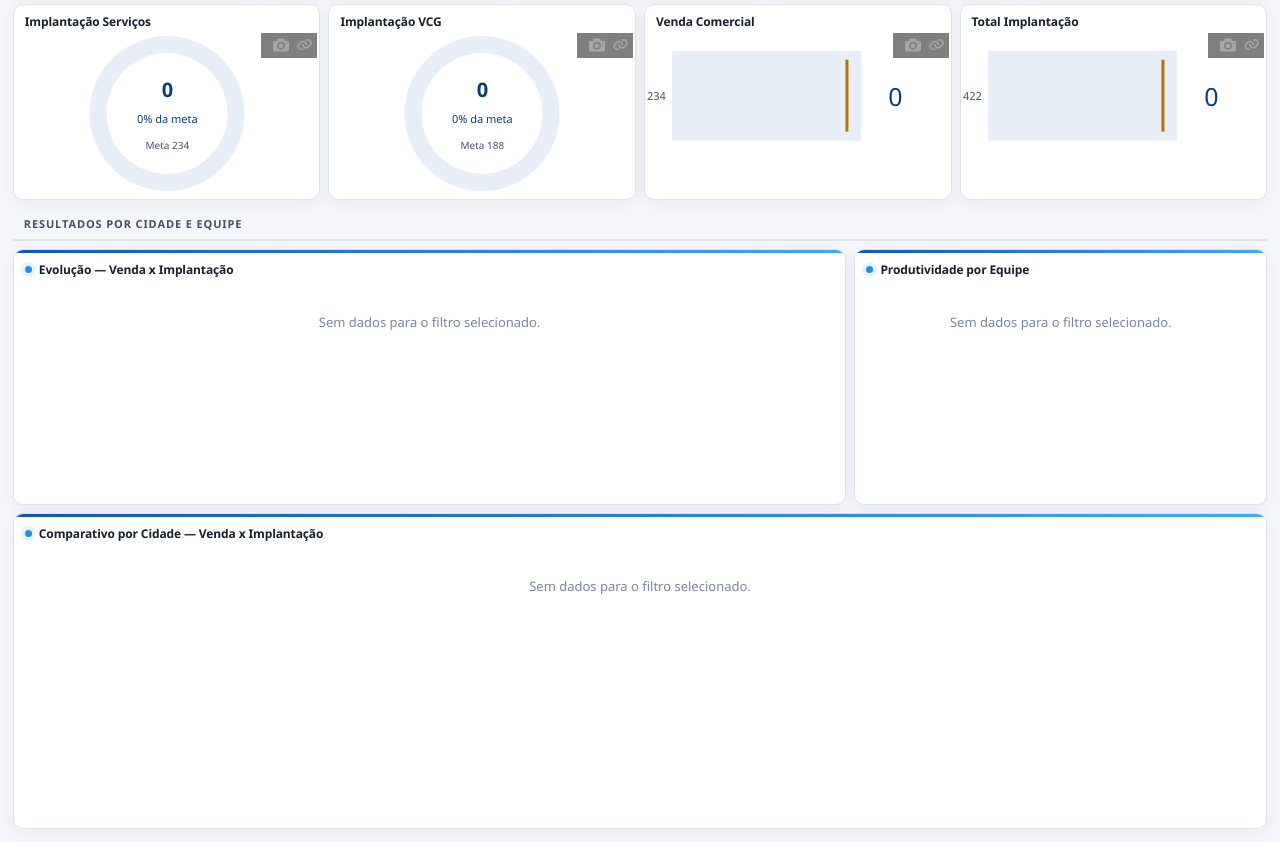
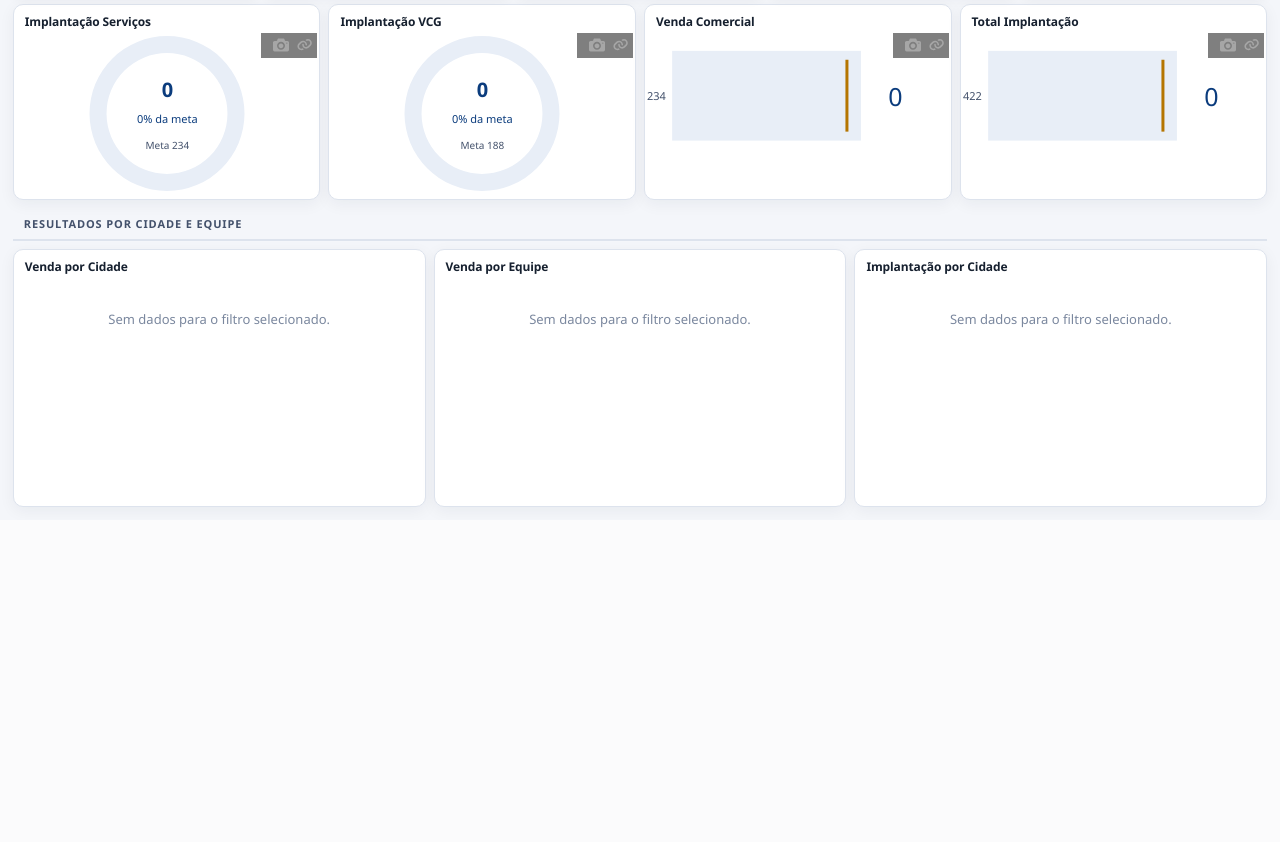
Before and after one commit to analistafjp-design/dashboard-aegea, a FastAPI app: page / in a window 1280 px wide. Shown: the part 394-1236 px from the top of the page. After the commit the page ends 906 px from the top, so only its background shows below. Run offline with FastAPI, Linux system fonts and the light colour scheme; data that the repository does not hold is empty.

Commit message:
Restaura rankings simples na página principal

```diff
--- a/app/config.py
+++ b/app/config.py
@@ -32,7 +32,7 @@ class Config:
     # O atualizador do Windows compara esta versao com o servidor que ja esta
     # aberto. Quando o codigo do painel muda, uma versao diferente garante que
     # o processo antigo seja encerrado e reiniciado antes de abrir o navegador.
-    APP_VERSAO = "1.5.0"
+    APP_VERSAO = "1.6.0"
     DEBUG = _env("DEBUG", "false").lower() in ("1", "true", "yes")
 
     BASE_DIR = BASE_DIR
--- a/frontend/static/css/tema.css
+++ b/frontend/static/css/tema.css
@@ -650,12 +650,9 @@ html[data-tema="escuro"] .indicador-faixa strong { color: #82b8ff; }
 }
 
 .grade-roscas { display: grid; grid-template-columns: repeat(4, minmax(0, 1fr)); gap: 8px; padding: 0; }
-.grade-analises-home {
-  display: grid; grid-template-columns: repeat(12, minmax(0, 1fr)); gap: 8px; padding: 0;
+.grade-rankings-home {
+  display: grid; grid-template-columns: repeat(3, minmax(0, 1fr)); gap: 8px; padding: 0;
 }
-.visual-simples--tendencia { grid-column: span 8; }
-.visual-simples--equipes { grid-column: span 4; }
-.visual-simples--cidades { grid-column: 1 / -1; }
 .visual-simples {
   min-width: 0; background: var(--surface); border: 1px solid var(--border); border-radius: 10px;
   box-shadow: 0 4px 16px rgba(16,32,61,.055); overflow: hidden;
@@ -664,23 +661,10 @@ html[data-tema="escuro"] .indicador-faixa strong { color: #82b8ff; }
   margin: 0; padding: 9px 11px 2px; color: var(--text); text-align: left;
   font-size: 12px; font-weight: 700; line-height: 1.25;
 }
-.grade-analises-home .visual-simples { position: relative; }
-.grade-analises-home .visual-simples::before {
-  content: ""; position: absolute; inset: 0 0 auto; height: 3px;
-  background: linear-gradient(90deg, #1257b8, #3fa9f5); z-index: 2;
-}
-.grade-analises-home .visual-simples h2 {
-  display: flex; align-items: center; gap: 7px; padding-top: 12px;
-}
-.grade-analises-home .visual-simples h2::before {
-  content: ""; width: 7px; height: 7px; flex: 0 0 7px; border-radius: 50%;
-  background: #258fe0; box-shadow: 0 0 0 4px rgba(37,143,224,.1);
-}
 .grafico { min-height: 245px; }
 .grafico--compacto { min-height: 168px; }
 .grafico--alto { min-height: 340px; }
-.grafico--analise { min-height: 225px; }
-.grafico--cidades { min-height: 285px; }
+.grafico--ranking { min-height: 230px; }
 .visual-simples--bullet .grafico--compacto { min-height: 142px; }
 .visual-simples--bullet { align-self: stretch; }
 .faixa-titulo {
@@ -761,8 +745,8 @@ html[data-tema="escuro"] .programacao-resumo strong { color: #82b8ff; }
   .titulo-faixa h1 { grid-column: 1; grid-row: 1; }
   .titulo-faixa__resumo, .titulo-faixa__numero { justify-self: center; }
   .titulo-faixa__numero { grid-row: 2; }
-  .visual-simples--tendencia { grid-column: span 7; }
-  .visual-simples--equipes { grid-column: span 5; }
+  .grade-rankings-home { grid-template-columns: repeat(2, minmax(0, 1fr)); }
+  .grade-rankings-home .visual-simples:last-child { grid-column: 1 / -1; }
   .termos-insights { grid-template-columns: repeat(2, minmax(0, 1fr)); }
 }
 
@@ -784,16 +768,15 @@ html[data-tema="escuro"] .programacao-resumo strong { color: #82b8ff; }
   .indicador-faixa:last-child:nth-child(odd) { grid-column: 1 / -1; }
   .grade-roscas, .grade-termos, .grade-programacao,
   .programacao-resumo { grid-template-columns: 1fr; }
-  .grade-analises-home { grid-template-columns: 1fr; }
-  .visual-simples--tendencia, .visual-simples--equipes, .visual-simples--cidades { grid-column: 1; }
+  .grade-rankings-home { grid-template-columns: 1fr; }
+  .grade-rankings-home .visual-simples:last-child { grid-column: 1; }
   .grade-termos .visual-simples--largo, .grade-termos .visual-simples--cidade,
   .grade-termos .visual-simples--total { grid-column: span 1; }
   .termos-insights { grid-template-columns: 1fr; }
   .grafico { min-height: 260px; }
   .grafico--compacto { min-height: 220px; }
   .grafico--alto { min-height: 320px; }
-  .grafico--analise { min-height: 250px; }
-  .grafico--cidades { min-height: 330px; }
+  .grafico--ranking { min-height: 245px; }
   .visual-simples h2 { padding: 12px 13px 3px; text-align: center; }
   .programacao-resumo > div { min-height: 74px; }
   .toasts { left: 10px; right: 10px; bottom: 10px; max-width: none; }
--- a/frontend/static/js/paginas.js
+++ b/frontend/static/js/paginas.js
@@ -115,47 +115,14 @@
       visualMeta("graf-simples-impl-vcg", bloco(implantacao.blocos_meta, "VCG"), "anel");
       visualMeta("graf-simples-venda-comercial", bloco(vendas.blocos_meta, "Comercial"), "barra");
       visualMeta("graf-simples-impl-total", implantacao.bloco_principal, "barra");
-      const mensalVendas = serieMensal(vendas.evolucao_mensal);
-      const mensalImplantacao = serieMensal(implantacao.evolucao_mensal);
-      const diariaVendas = serieDiaria(vendas.evolucao_diaria);
-      const diariaImplantacao = serieDiaria(implantacao.evolucao_diaria);
-      const usarMensal = new Set([...mensalVendas.rotulos, ...mensalImplantacao.rotulos]).size > 1;
-      const rotulosTendencia = usarMensal
-        ? [...new Set([...mensalVendas.rotulos, ...mensalImplantacao.rotulos])]
-        : [...new Set([...diariaVendas.datas, ...diariaImplantacao.datas])];
-      const mapaSerie = (rotulos, valores) => Object.fromEntries(
-        rotulos.map((rotulo, indice) => [rotulo, valores[indice] || 0]));
-      const mapaVendas = usarMensal
-        ? mapaSerie(mensalVendas.rotulos, mensalVendas.valores)
-        : mapaSerie(diariaVendas.datas, diariaVendas.diario);
-      const mapaImplantacao = usarMensal
-        ? mapaSerie(mensalImplantacao.rotulos, mensalImplantacao.valores)
-        : mapaSerie(diariaImplantacao.datas, diariaImplantacao.diario);
-      G.tendencia("graf-simples-tendencia", rotulosTendencia, [
-        { nome: "Venda", valores: rotulosTendencia.map((r) => mapaVendas[r] || 0), cor: "#1257b8" },
-        { nome: "Implantação", valores: rotulosTendencia.map((r) => mapaImplantacao[r] || 0), cor: "#24a0ed" },
-      ]);
-
+      const cidadeVenda = ranking(vendas.top_cidades, "cidade");
+      G.barrasHorizontais("graf-simples-venda-cidade", cidadeVenda.rotulos.slice(0, 8),
+        cidadeVenda.valores.slice(0, 8));
       const equipeVenda = ranking(vendas.top_equipes, "equipe");
-      G.lollipop("graf-simples-equipes", equipeVenda.rotulos.slice(0, 8),
+      G.barrasHorizontais("graf-simples-venda-equipe", equipeVenda.rotulos.slice(0, 8),
         equipeVenda.valores.slice(0, 8));
-
-      const cidadesVenda = vendas.top_cidades || [];
-      const cidadesImplantacao = implantacao.por_cidade || [];
-      const mapaCidades = new Map();
-      cidadesVenda.forEach((item) => mapaCidades.set(item.cidade,
-        { cidade: item.cidade, venda: item.total || 0, implantacao: 0 }));
-      cidadesImplantacao.forEach((item) => {
-        const atual = mapaCidades.get(item.cidade) || { cidade: item.cidade, venda: 0, implantacao: 0 };
-        atual.implantacao = item.total || 0;
-        mapaCidades.set(item.cidade, atual);
-      });
-      const cidades = [...mapaCidades.values()]
-        .sort((a, b) => (b.venda + b.implantacao) - (a.venda + a.implantacao)).slice(0, 10);
-      G.agrupadoHorizontal("graf-simples-cidades", cidades.map((r) => r.cidade), [
-        { nome: "Venda", valores: cidades.map((r) => r.venda), cor: "#1257b8" },
-        { nome: "Implantação", valores: cidades.map((r) => r.implantacao), cor: "#24a0ed" },
-      ]);
+      const cidadeImpl = ranking(implantacao.por_cidade.slice(0, 8), "cidade");
+      G.barrasHorizontais("graf-simples-impl-cidade", cidadeImpl.rotulos, cidadeImpl.valores);
     } catch (e) {
       erro("#simples-implantacao-kpis", e.message);
     }
--- a/frontend/templates/paginas/home.html
+++ b/frontend/templates/paginas/home.html
@@ -17,10 +17,10 @@
     <div class="visual-simples visual-simples--bullet"><h2>Total Implantação</h2><div class="grafico grafico--compacto" id="graf-simples-impl-total"></div></div>
   </div>
   <div class="faixa-titulo">RESULTADOS POR CIDADE E EQUIPE</div>
-  <div class="grade-analises-home">
-    <div class="visual-simples visual-simples--tendencia"><h2>Evolução — Venda x Implantação</h2><div class="grafico grafico--analise" id="graf-simples-tendencia"></div></div>
-    <div class="visual-simples visual-simples--equipes"><h2>Produtividade por Equipe</h2><div class="grafico grafico--analise" id="graf-simples-equipes"></div></div>
-    <div class="visual-simples visual-simples--cidades"><h2>Comparativo por Cidade — Venda x Implantação</h2><div class="grafico grafico--cidades" id="graf-simples-cidades"></div></div>
+  <div class="grade-rankings-home">
+    <div class="visual-simples"><h2>Venda por Cidade</h2><div class="grafico grafico--ranking" id="graf-simples-venda-cidade"></div></div>
+    <div class="visual-simples"><h2>Venda por Equipe</h2><div class="grafico grafico--ranking" id="graf-simples-venda-equipe"></div></div>
+    <div class="visual-simples"><h2>Implantação por Cidade</h2><div class="grafico grafico--ranking" id="graf-simples-impl-cidade"></div></div>
   </div>
 </section>
 {% endblock %}
```
Also changed, not shown: tests/test_atalho_windows.py (+1 -1 lines), tests/test_interface_simples.py (+4 -6 lines), 1 other file.
